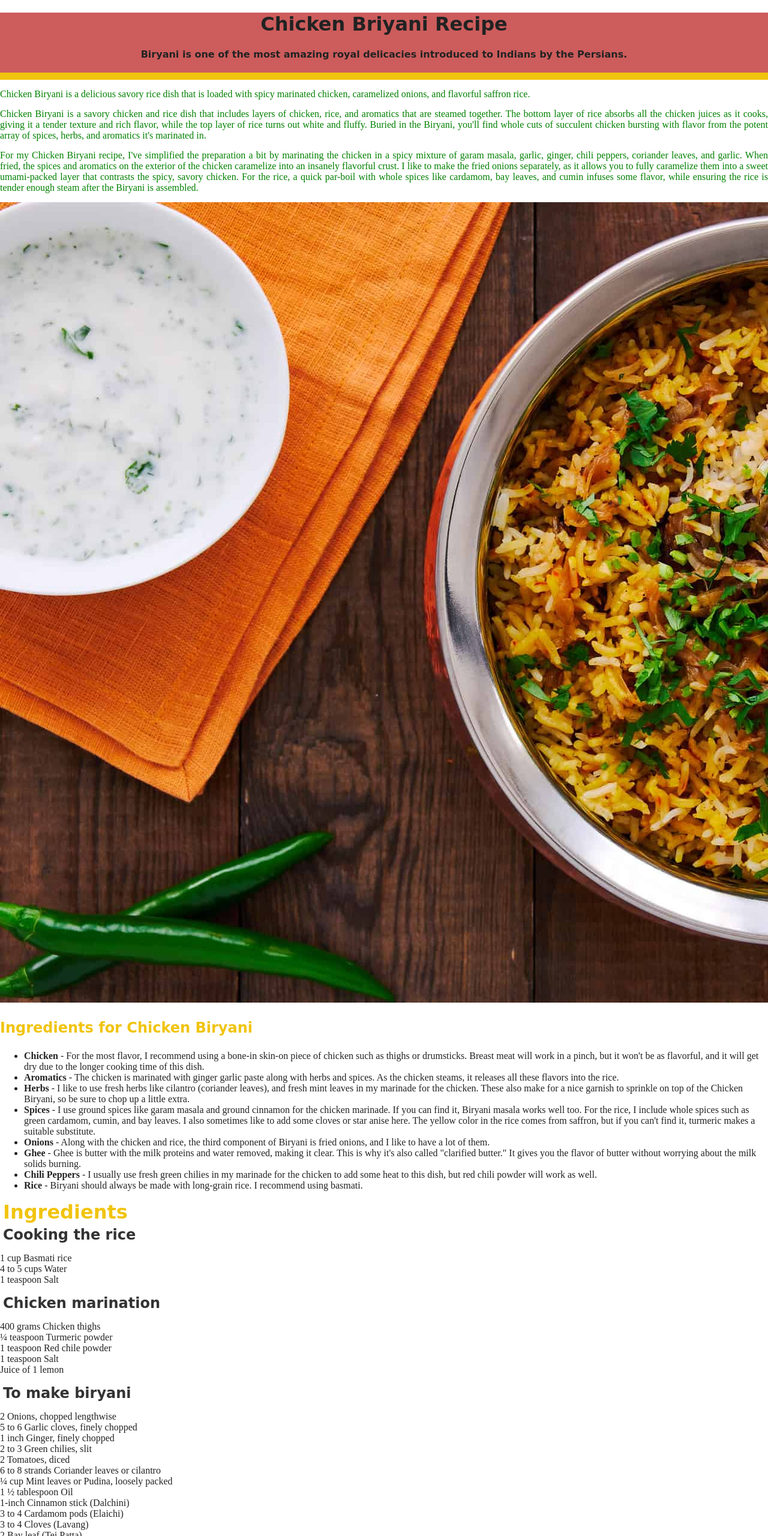
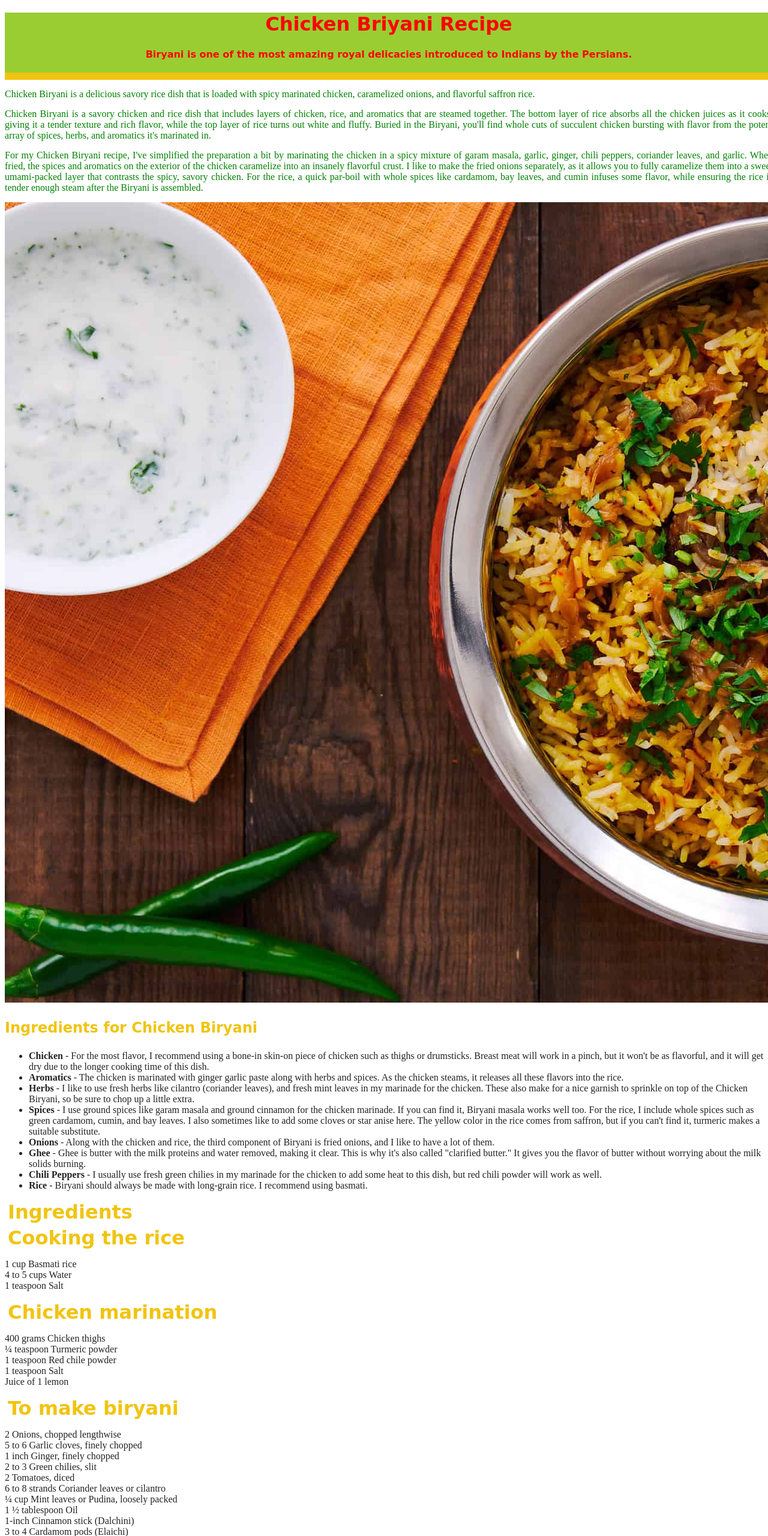
Before and after one commit to LaunchCodeAllhubs/js-assignment-4-html-me-something-sukanyavenka, a website: page index.html in a window 1280 px wide. Shown: the top 2560 px of the page at 60% size. Drawn offline with Linux system fonts and the light colour scheme.

Commit message:
last updates

```diff
--- a/index.html
+++ b/index.html
@@ -8,14 +8,14 @@
     <title>Chicken Briyani</title>
   </head>
   <body>
-    <header>
+    <header id="mainHeading" style="color: red">
       <h1 id="page-title">Chicken Briyani Recipe</h1>
       <h2 id="tagline">Biryani is one of the most amazing royal delicacies introduced to Indians by the Persians.</h2>
     </header>
     <main>
       <section>
         <hr />
-        <p class="intro">Chicken Biryani is a delicious savory rice dish that is loaded with spicy marinated chicken, caramelized onions, and flavorful saffron rice.</p>
+        <p class="intro" id="testP" style="color: green">Chicken Biryani is a delicious savory rice dish that is loaded with spicy marinated chicken, caramelized onions, and flavorful saffron rice.</p>
         <p class="intro">
           Chicken Biryani is a savory chicken and rice dish that includes layers of chicken, rice, and aromatics that are steamed together. The bottom layer of rice absorbs all the chicken juices as it cooks, giving it a tender texture and rich
           flavor, while the top layer of rice turns out white and fluffy. Buried in the Biryani, you'll find whole cuts of succulent chicken bursting with flavor from the potent array of spices, herbs, and aromatics it's marinated in.
@@ -53,11 +53,11 @@
       <article>
         <section>
           <h4>Ingredients</h4>
-          <h4 class="wp-block-heading"><strong>Cooking the rice</strong></h4>
+          <h4><strong>Cooking the rice</strong></h4>
           <p>1 cup Basmati rice<br />4 to 5 cups Water<br />1 teaspoon Salt</p>
-          <h4 class="wp-block-heading">Chicken marination</h4>
+          <h4>Chicken marination</h4>
           <p>400 grams Chicken thighs<br />¼ teaspoon Turmeric powder<br />1 teaspoon Red chile powder<br />1 teaspoon Salt<br />Juice of 1 lemon</p>
-          <h4 class="wp-block-heading">To make biryani</h4>
+          <h4>To make biryani</h4>
           <p>
             2 Onions, chopped lengthwise<br />5 to 6 Garlic cloves, finely chopped<br />1 inch Ginger, finely chopped<br />2 to 3 Green chilies, slit<br />2 Tomatoes, diced<br />6 to 8 strands Coriander leaves or cilantro<br />¼ cup Mint leaves or
             Pudina, loosely packed<br />1 ½ tablespoon Oil<br />1-inch Cinnamon stick (Dalchini)<br />3 to 4 Cardamom pods (Elaichi)<br />3 to 4 Cloves (Lavang)<br />2 Bay leaf (Tej Patta)<br />1 teaspoon Cumin seeds (Jeera)<br />1 tablespoon Biryani
--- a/styles.css
+++ b/styles.css
@@ -1,5 +1,5 @@
 header {
-  background-color: indianred;
+  background-color: yellowgreen;
   position: relative;
   height: 100px;
   width: 100vw;
@@ -14,9 +14,10 @@ body {
   color: #222;
   width: 100vw;
   height: 100vh;
-  margin: 0px;
+  margin: 8px;
   padding: 0px;
   overflow-x: hidden;
+  display: block;
 }
 
 h1 {
@@ -42,17 +43,17 @@ h4 {
   color: #f1c40f;
   margin: 5px;
 }
+.testP {
+  color: green;
+  text-align: justify;
+  margin: 15px 0px;
+}
 .intro {
   text-align: justify;
   margin: 15px 0px;
   color: green;
 }
-.wp-block-heading {
-  font-size: 24px;
-  font-weight: bold;
-  color: #333;
-  margin-bottom: 10px;
-}
+
 hr {
   height: 0.7rem;
   background-color: #f1c40f;
```
